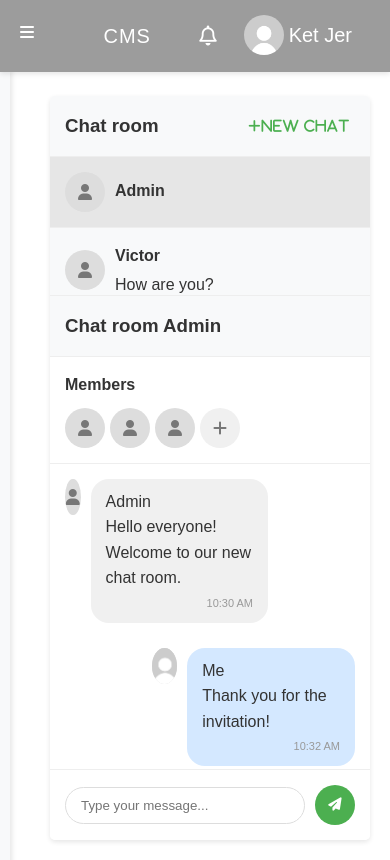
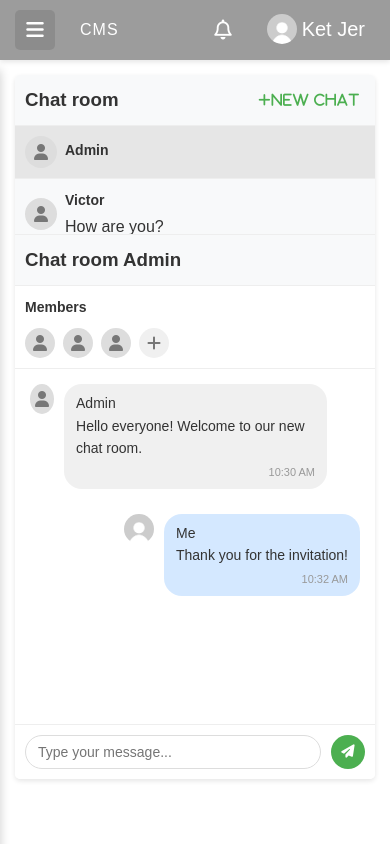
Before and after one commit to kateryna-havryshchuk/student-monitor, a PHP site: page /messages.html in a window 390 px wide. Run offline with PHP 8.4, Linux system fonts and the light colour scheme; some libraries are stand-ins or nearby versions.

Commit message:
New commit with fixes

```diff
--- a/lab1/index.html
+++ b/lab1/index.html
@@ -67,8 +67,8 @@
                 <input type="checkbox" class="toggle" id="toggle-checkbox" title="Check to toggle menu">
 
                 <label id="toggle-label" for="toggle-checkbox" class="toggle-label">
-                    Toggle menu
-                    <i class="fa-solid fa-bars" aria-hidden="true"></i>
+                    <span>Toggle menu</span>
+                    <i class="fa-solid fa-bars"></i>
                 </label>
 
                 <nav class="navbar">
--- a/lab1/messageStyle.css
+++ b/lab1/messageStyle.css
@@ -230,8 +230,9 @@ main h1 {
         margin-left: 30px;
     }
 
-    #cms {
-        margin-left: 70px;
+   /* Reposition logo to avoid overlap with burger menu */
+   .logo {
+    margin-left: 60px;
     }
 
     .toggle {
@@ -508,20 +509,271 @@ main h1 {
     background-color: #e0e0e0;
 }
 
+
+/* RESPONSIVE DESIGN */
+.toggle, .toggle-label {
+    display: none;
+}
+
 @media screen and (max-width: 768px) {
+    main {
+        margin-left: 0;
+        padding: 15px;
+        margin-top: 60px;
+    }
+
+    .navbar {
+        width: 180px;
+        transform: translateX(-180px);
+        box-shadow: 0 0 10px rgba(0, 0, 0, 0.2);
+        z-index: 1010;
+        background-color: #f8f9fa;
+        height: 100vh;
+    }
+
+    .toggle {
+        display: none;
+        appearance: none;
+    }
+
+    .toggle-label {
+        display: flex;
+        align-items: center;
+        justify-content: center;
+        width: 40px;
+        height: 40px;
+        position: fixed;
+        top: 10px;
+        left: 15px;
+        z-index: 1020;
+        border-radius: 5px;
+        color: #ffffff;
+        cursor: pointer;
+        background-color: rgba(0, 0, 0, 0.1);
+    }
+
+    .toggle-label span {
+        display: none;
+    }
+
+    .toggle-label .fa-bars {
+        font-size: 20px;
+        color: #ffffff;
+        display: block;
+    }
+
+    .logo {
+        margin-left: 60px;
+    }
+
+    header h4 {
+        font-size: 16px;
+    }
+
+    header {
+        padding: 10px;
+        height: 60px;
+    }
+
+    .toggle:checked + .toggle-label {
+        background-color: #b3b3b3;
+    }
+
+    .toggle:checked + .toggle-label ~ .navbar {
+        transform: translateX(0);
+        box-shadow: 5px 0 15px rgba(0, 0, 0, 0.3);
+    }
+
+    .user-dropdown h4 {
+        display: none;
+    }
+
+    .user-dropdown button {
+        padding-right: 8px;
+    }
+
+    .notify-content {
+        right: 10px;
+        width: 200px;
+    }
+
+    .user-content {
+        right: 10px;
+        width: 150px;
+    }
+
+    .paging-nav {
+        width: 100%;
+        padding: 0 10px;
+        z-index: 990;
+    }
+
+    .paging-nav a {
+        padding: 3px 8px;
+        margin: 0 2px;
+    }
+
+    /* CHAT SPECIFIC RESPONSIVE STYLES */
     .chat-container {
         flex-direction: column;
-        height: calc(100vh - 100px);
+        height: calc(100vh - 150px);
+        margin-bottom: 20px;
     }
 
     .chat-sidebar {
         width: 100%;
-        height: 200px;
+        max-height: 180px;
         border-right: none;
         border-bottom: 1px solid #eee;
     }
 
     .chat-main {
+        height: calc(100vh - 330px);
+        min-height: 300px;
+    }
+
+    .message {
+        max-width: 85%;
+    }
+
+    .chat-header {
+        padding: 10px;
+    }
+
+    .chat-item {
+        padding: 10px;
+    }
+
+    .chat-members {
+        padding: 10px;
+    }
+
+    .members-list {
+        gap: 8px;
+    }
+
+    .member-avatar, .add-member {
+        width: 35px;
+        height: 35px;
+    }
+
+    .chat-input {
+        padding: 10px;
+    }
+
+    .chat-input input {
+        padding: 8px 12px;
+    }
+
+    .chat-input button {
+        width: 36px;
+        height: 36px;
+    }
+}
+
+/* Even smaller screens - mobile phones */
+@media screen and (max-width: 480px) {
+    .chat-container {
+        height: calc(100vh - 140px);
+    }
+
+    .chat-sidebar {
+        max-height: 160px;
+    }
+
+    .chat-item-avatar {
+        width: 32px;
+        height: 32px;
+        margin-right: 8px;
+    }
+
+    .chat-item-name {
+        font-size: 14px;
+    }
+
+    .message {
+        max-width: 90%;
+    }
+
+    .message-avatar {
+        width: 30px;
+        height: 30px;
+    }
+
+    .message-bubble {
+        padding: 8px 12px;
+        font-size: 14px;
+    }
+
+    .members-title {
+        font-size: 14px;
+    }
+
+    .member-avatar, .add-member {
+        width: 30px;
+        height: 30px;
+    }
+
+    .chat-input input {
+        font-size: 14px;
+    }
+
+    .chat-input button {
+        width: 34px;
+        height: 34px;
+    }
+
+    /* Dropdown adjustments for very small screens */
+    .dropdown-container {
+        gap: 5px;
+    }
+
+    .dropdown-container button {
+        padding: 5px;
+    }
+
+    .profilePicture, #profilePicture {
+        width: 30px;
+        height: 30px;
+    }
+}
+
+/* Portrait phones and small landscape phones */
+@media screen and (max-width: 360px) {
+    .chat-sidebar {
+        max-height: 140px;
+    }
+
+    .chat-main {
         height: calc(100vh - 300px);
     }
+
+    .chat-item {
+        padding: 8px;
+    }
+
+    .chat-item-avatar {
+        width: 28px;
+        height: 28px;
+    }
+
+    .member-avatar, .add-member {
+        width: 28px;
+        height: 28px;
+    }
+
+    .message {
+        max-width: 95%;
+        margin-bottom: 10px;
+    }
+
+    .message-avatar {
+        width: 28px;
+        height: 28px;
+    }
+
+    .message-bubble {
+        padding: 7px 10px;
+        font-size: 13px;
+    }
 }
```
Also changed, not shown: lab1/style.css (+131 -47 lines).
